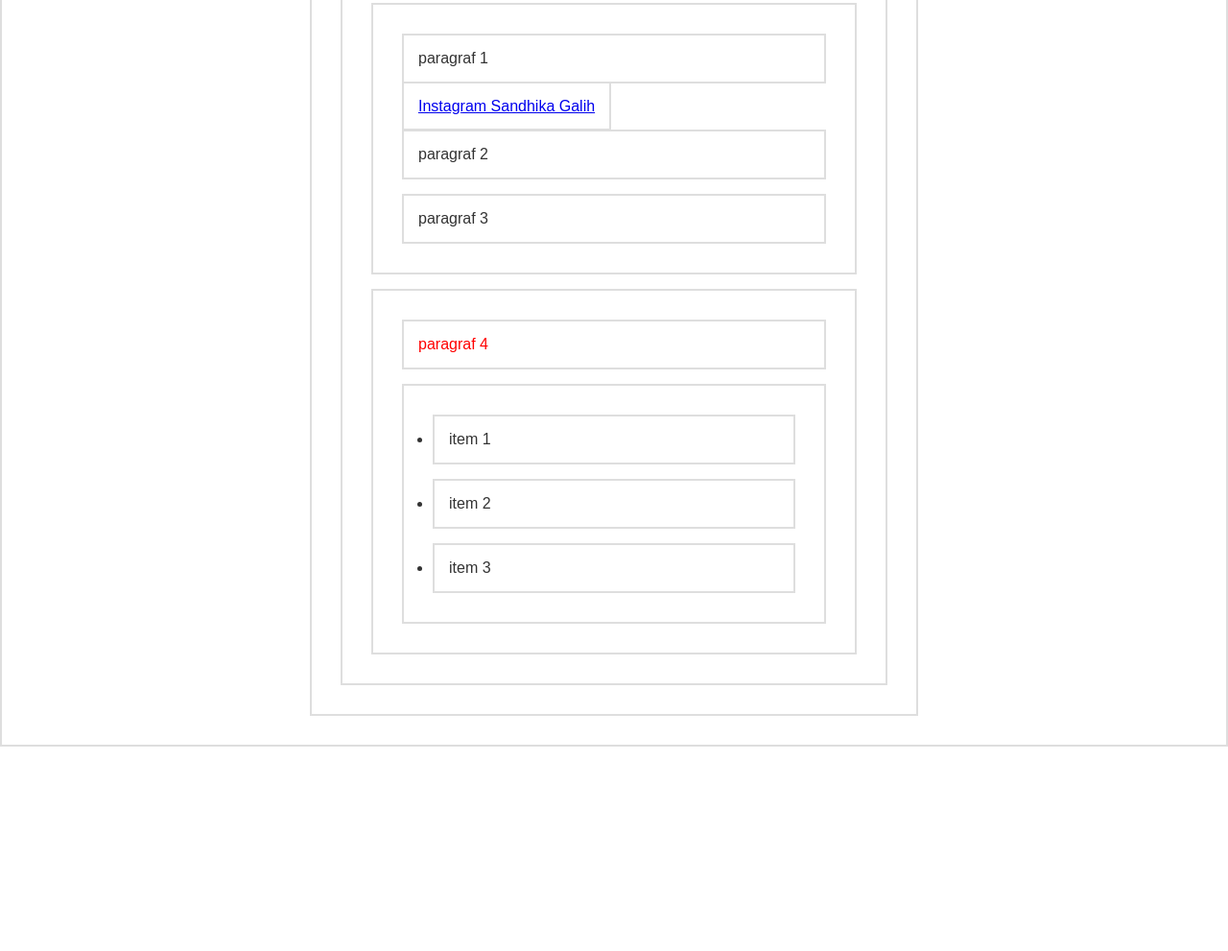
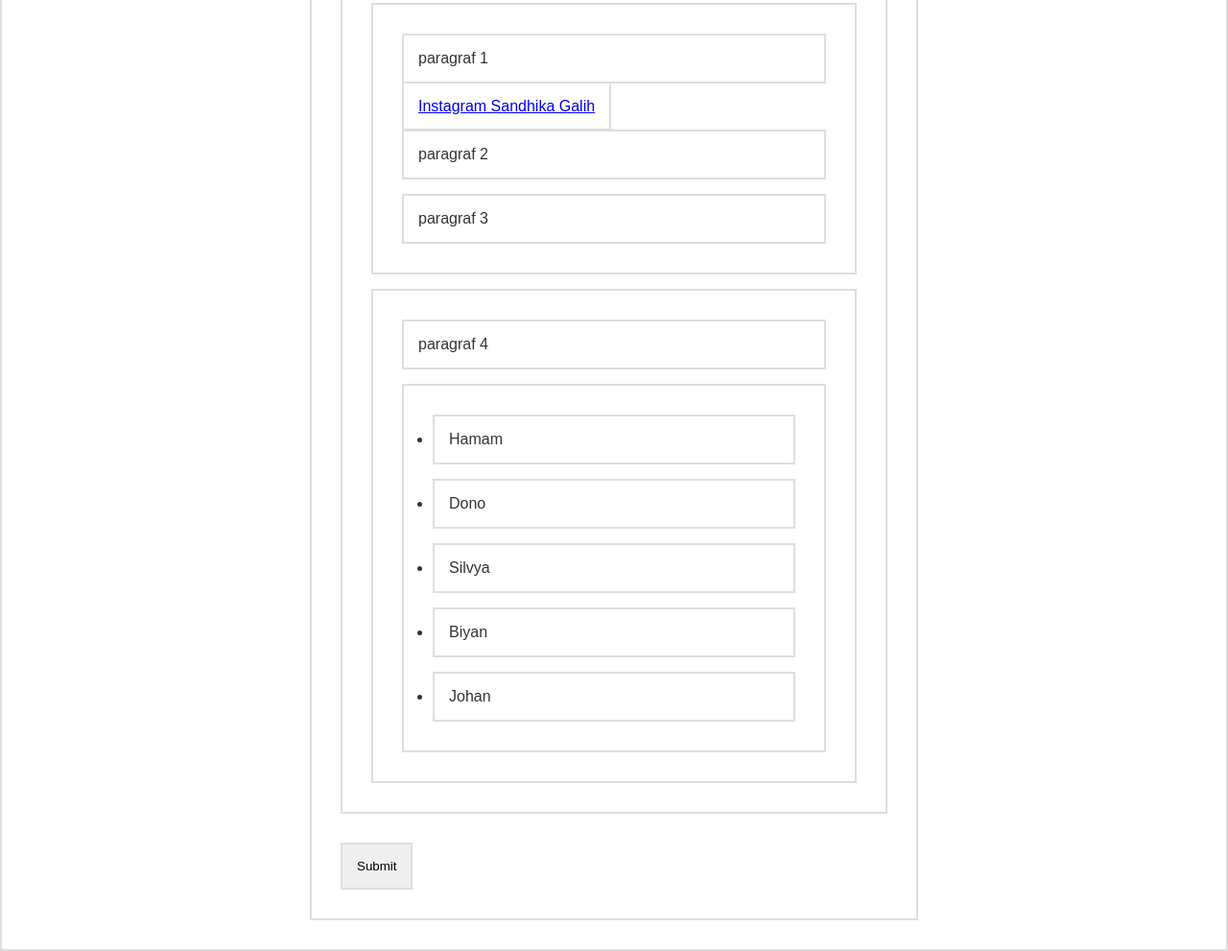
Before and after one commit to HamamPriyatmoko/aplikasi-lain, a plain HTML site: page index.html in a window 1280 px wide. Shown: the part 179-1170 px from the top of the page at 96% size. Before the commit the page ends 957 px from the top, so only its background shows below. Drawn offline with Linux system fonts and the light colour scheme.

Commit message:
mempelajari dom manipulation

```diff
--- a/app.js
+++ b/app.js
@@ -204,8 +204,9 @@ var angkot2 = new Angkot('Saitama', ['Surabaya', 'Yogyakarta'], [], 0);
 //getElementById() menghasilkan element
 //getElementsByClassName() menghasilkan array HtmlCollection
 //getElementsByTagName() menghasilkan array HtmlCollection
+//document.querySelector() mengambil selector yang ada dicss dan mengembalikan element
+//document.querySelectorAll() mengembalikan node list
 
-//document.querySelector() mengambil selector yang ada dicss dan mengembalikan element
 // const p4 = document.querySelector('#b p');
 // p4.style.color = 'red';
 // p4.style.backgroundColor = 'orange';
@@ -214,7 +215,6 @@ var angkot2 = new Angkot('Saitama', ['Surabaya', 'Yogyakarta'], [], 0);
 // const li2 = document.querySelector('section#b ul li:nth-child(2)');
 // li2.style.backgroundColor = 'blue';
 
-//document.querySelectorAll() mengembalikan node list
 // const p = document.querySelectorAll('p');
 // for (let i = 0; i < p.length; i++) {
 //   p[i].style.color = 'red';
@@ -222,6 +222,38 @@ var angkot2 = new Angkot('Saitama', ['Surabaya', 'Yogyakarta'], [], 0);
 
 //document adalah node root
 //mempersempit node root
-const sectionb = document.getElementById('b');
-const p4 = sectionb.querySelector('p');
-p4.style.color = 'red';
+// const sectionb = document.getElementById('b');
+// const p4 = sectionb.querySelector('p');
+// p4.style.color = 'red';
+
+var arr = ['Hamam', 'Dono', 'Silvya', 'Biyan', 'Johan'];
+const ul = document.getElementsByTagName('ul')[0];
+// for (let i = 0; i < arr.length; i++) {
+//   ul.innerHTML += `<li>${arr[i]}</li>`; //manipulasi Dom
+// }
+ul.innerHTML = arr.map((e) => `<li>${e}</li>`).join('');
+var a = arr2.map((e) => {
+  console.log(e);
+});
+
+//element.style.<properti css>
+//element.setAtributte() untuk memanipulasi/menambahkan atribut seperti id,class,href, dll dalam element html
+//element.getAttribute() untuk membaca atribut apa yang ada di dalam sebuah element
+//element.removeAttribute() untuk menghapus
+
+//element.classList untuk memanipulasi sebuah class dalam element dan ada pula method classList
+//add() untuk menambahkan class
+//remove() untuk menghapus class
+//toggle() untuk menambahkan atau menghapus class
+//contains() untuk mengecek apakah class ada di dalam element
+//replace() untuk mengganti class
+//element.classList.add('active');
+
+const judul = document.getElementsByTagName('h1')[0];
+// judul.setAttribute('id', 'boleeeee');
+judul.setAttribute('class', 'judul');
+
+var submit = function () {
+  const ubahwarna = document.getElementsByTagName('button')[0];
+  ubahwarna.classList.toggle('submit');
+};
--- a/index.html
+++ b/index.html
@@ -25,6 +25,9 @@
       section#b ul li:nth-child(2) {
         background-color: blue;
       } */
+      .submit {
+        background-color: lightblue;
+      }
     </style>
   </head>
   <body>
@@ -42,9 +45,12 @@
           <li>item 1</li>
           <li>item 2</li>
           <li>item 3</li>
+          <li>item 4</li>
+          <li>item 5</li>
         </ul>
       </section>
     </div>
+    <button onclick="submit()">Submit</button>
 
     <script src="app.js"></script>
   </body>
```
